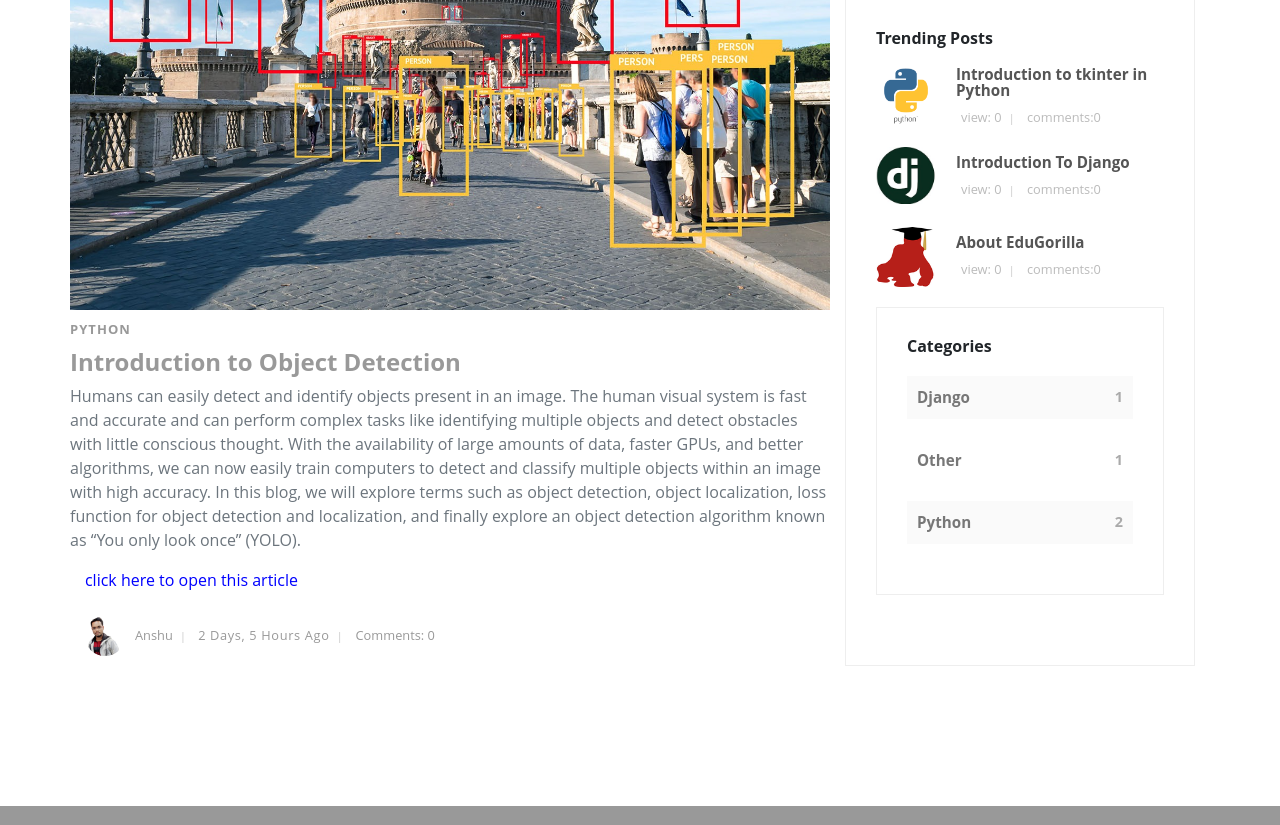
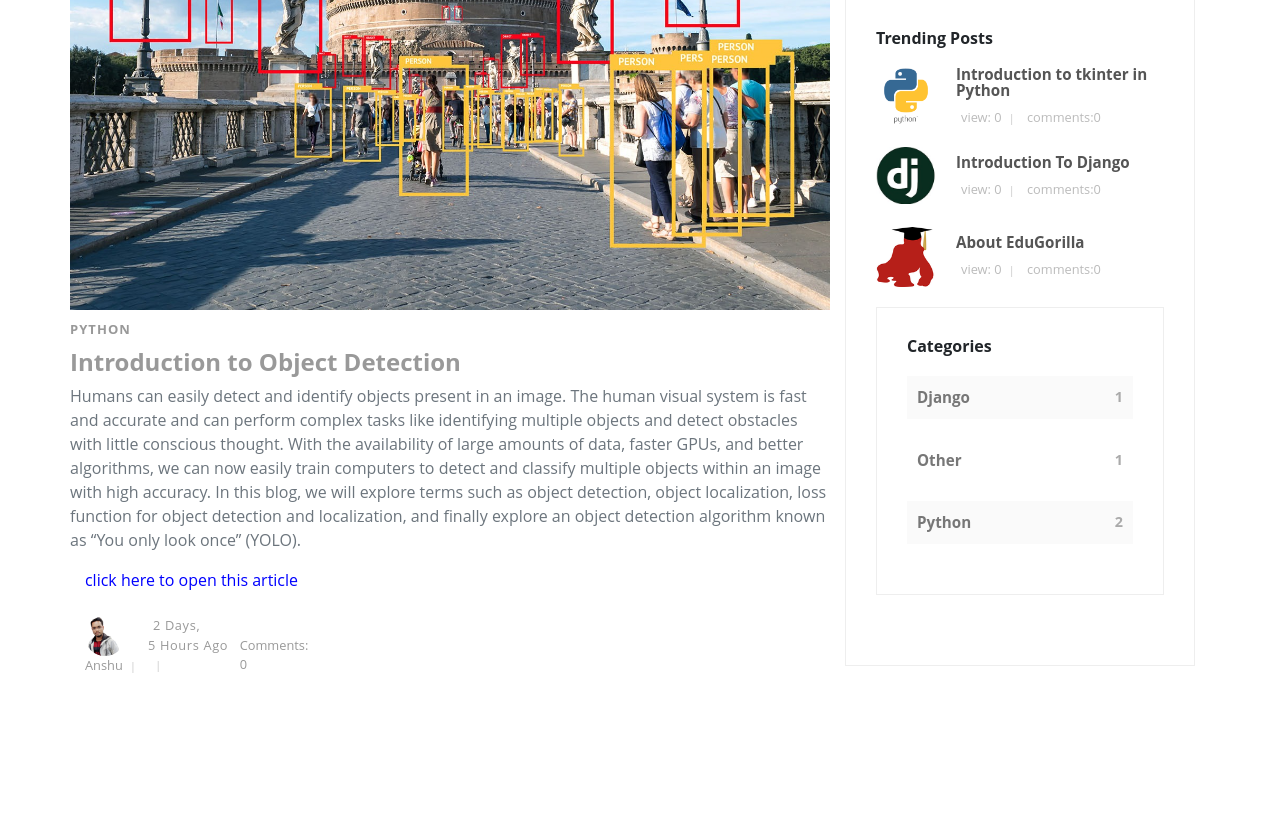
Before and after one commit to anshuman-gupta/blogging-website-using-django, a Django app: page /blog/ in a window 1280 px wide. Shown: the part 1288-2113 px from the top of the page. Run offline with Django 3.2, Linux system fonts and the light colour scheme; data comes from the database, SQL or seed files in the repository; data that the repository does not hold is empty; some libraries are stand-ins or nearby versions.

Commit message:
final commit

```diff
--- a/templates/blog.html
+++ b/templates/blog.html
@@ -25,7 +25,7 @@
                   </div><a href="{{ post.get_absolute_url }}">
                     <h3 class="h4">{{ post.title }}</h3></a>
                   <p class="text-muted">{{ post.overview }}</p>
-                  <div class="post col-xl-6">
+                  <div class="post col-xl-4">
                   <a style="color: blue" href="{{ post.get_absolute_url }}">click here to open this article</a><br><br>
                   <footer class="post-footer d-flex align-items-center">
                     <a href="#" class="author d-flex align-items-center flex-wrap">
```
